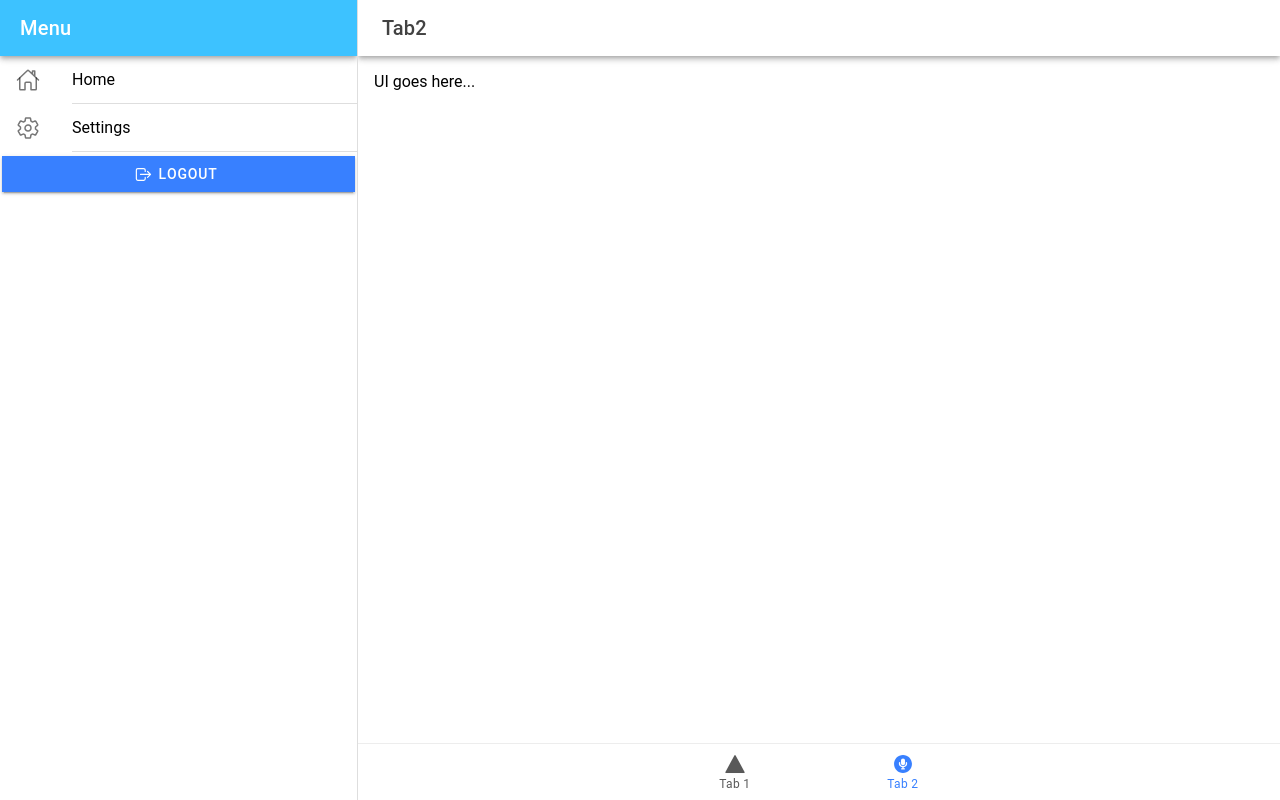
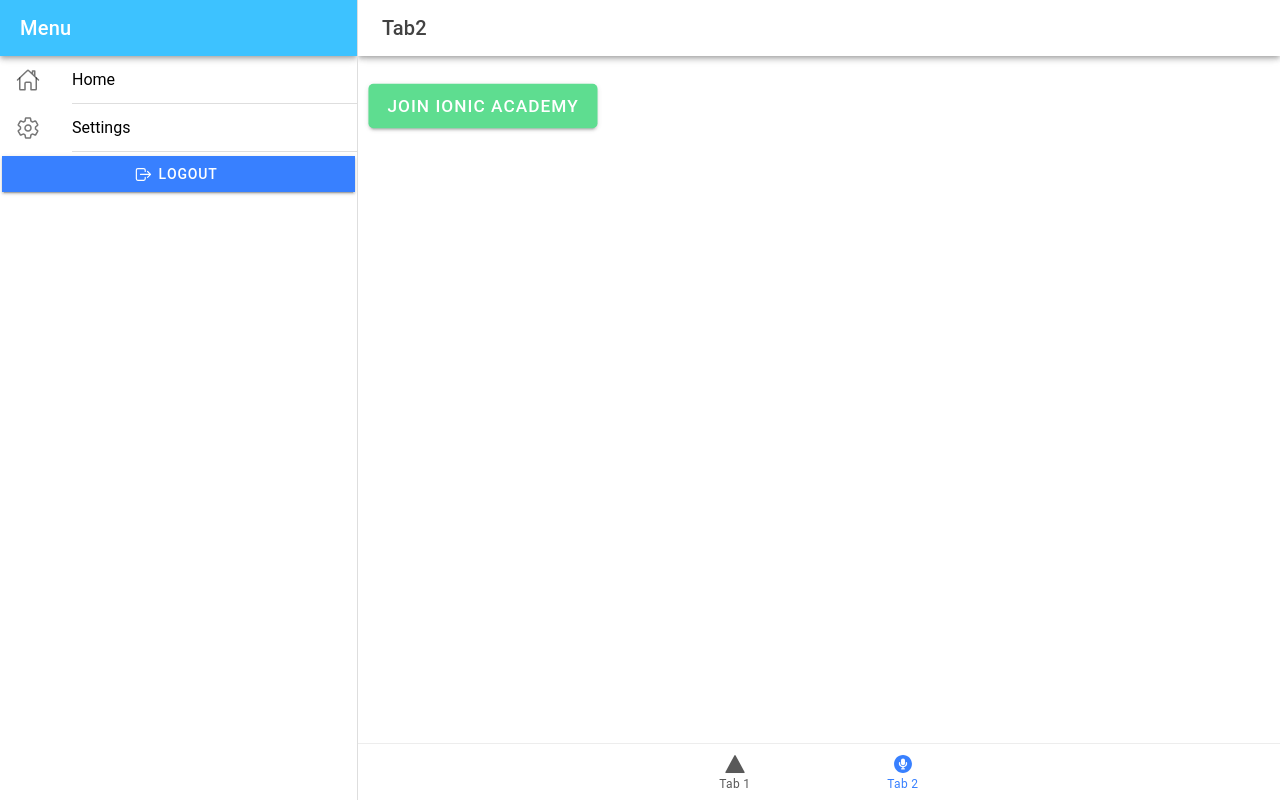
Before and after one commit to StephenRicketts/ionic-react-course, a React (Vite) app: page /app/settings/tab2 in a window 1280 px wide. Built offline with nearby package versions, Linux system fonts and the light colour scheme.

Commit message:
started with animations

```diff
--- a/src/pages/Tab2.tsx
+++ b/src/pages/Tab2.tsx
@@ -1,4 +1,6 @@
 import {
+  CreateAnimation,
+  IonButton,
   IonButtons,
   IonContent,
   IonHeader,
@@ -6,10 +8,17 @@ import {
   IonPage,
   IonTitle,
   IonToolbar,
+  useIonViewDidEnter,
 } from "@ionic/react";
-import React from "react";
+import React, { useRef } from "react";
 
 const Tab2: React.FC = () => {
+  const animationRef = useRef<CreateAnimation>(null);
+
+  useIonViewDidEnter(() => {
+    animationRef.current?.animation.play();
+  });
+
   return (
     <IonPage>
       <IonHeader>
@@ -20,7 +29,23 @@ const Tab2: React.FC = () => {
           <IonTitle>Tab2</IonTitle>
         </IonToolbar>
       </IonHeader>
-      <IonContent className="ion-padding">UI goes here...</IonContent>
+      <IonContent className="ion-padding">
+        <CreateAnimation
+          ref={animationRef}
+          duration={2000}
+          iterations={Infinity}
+          delay={1000}
+          keyframes={[
+            { offset: 0, transform: "scale(1)", opacity: "1" },
+            { offset: 0.5, transform: "scale(1.5)", opacity: "0.5" },
+            { offset: 1, transform: "scale(1)", opacity: "1" },
+          ]}
+        >
+          <IonButton color="success" className="ion-margin">
+            Join Ionic Academy
+          </IonButton>
+        </CreateAnimation>
+      </IonContent>
     </IonPage>
   );
 };
```
